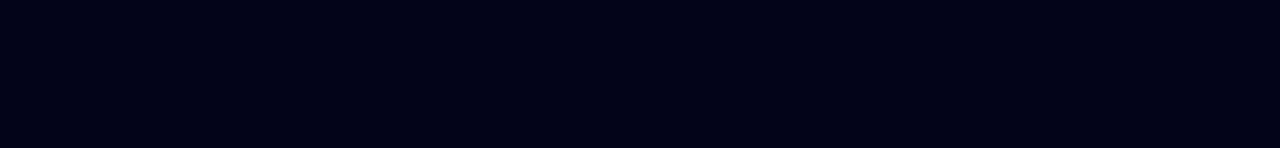
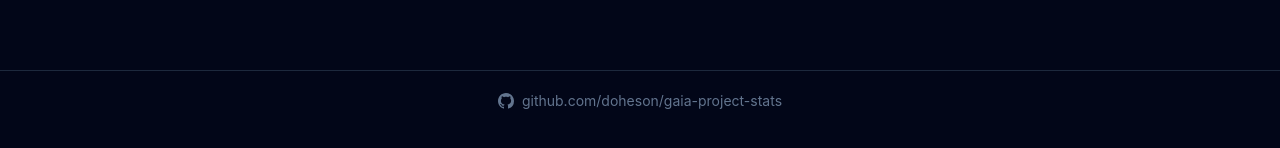
Before and after one commit to doheson/gaia-project-stats, a React (Vite) app: page / in a window 1280 px wide. Shown: the part 452-600 px from the top of the page. Built offline with nearby package versions, Linux system fonts and the light colour scheme; no server answers; the database is empty.

Commit message:
fix: 깃허브링크 추가 및 readme 수정

```diff
--- a/src/components/Layout.jsx
+++ b/src/components/Layout.jsx
@@ -67,6 +67,21 @@
       <main className="max-w-7xl mx-auto px-3 sm:px-4 py-5 sm:py-8">
         <Outlet />
       </main>
+      <footer className="border-t border-slate-800 mt-12">
+        <div className="max-w-7xl mx-auto px-4 py-5 flex justify-center">
+          <a
+            href="https://github.com/doheson/gaia-project-stats"
+            target="_blank"
+            rel="noopener noreferrer"
+            className="flex items-center gap-2 text-slate-500 hover:text-slate-300 text-sm transition-colors"
+          >
+            <svg className="w-4 h-4" viewBox="0 0 24 24" fill="currentColor">
+              <path d="M12 0C5.37 0 0 5.37 0 12c0 5.31 3.435 9.795 8.205 11.385.6.105.825-.255.825-.57 0-.285-.015-1.23-.015-2.235-3.015.555-3.795-.735-4.035-1.41-.135-.345-.72-1.41-1.23-1.695-.42-.225-1.02-.78-.015-.795.945-.015 1.62.87 1.845 1.23 1.08 1.815 2.805 1.305 3.495.99.105-.78.42-1.305.765-1.605-2.67-.3-5.46-1.335-5.46-5.925 0-1.305.465-2.385 1.23-3.225-.12-.3-.54-1.53.12-3.18 0 0 1.005-.315 3.3 1.23.96-.267 1.98-.399 3-.405 1.02.006 2.04.138 3 .405 2.295-1.56 3.3-1.23 3.3-1.23.66 1.65.24 2.88.12 3.18.765.84 1.23 1.905 1.23 3.225 0 4.605-2.805 5.625-5.475 5.925.435.375.81 1.095.81 2.22 0 1.605-.015 2.895-.015 3.3 0 .315.225.69.825.57A12.02 12.02 0 0 0 24 12c0-6.63-5.37-12-12-12z" />
+            </svg>
+            github.com/doheson/gaia-project-stats
+          </a>
+        </div>
+      </footer>
     </div>
   )
 }
```
Also changed, not shown: 1 other file (tests, documents, lock files or other folders).
